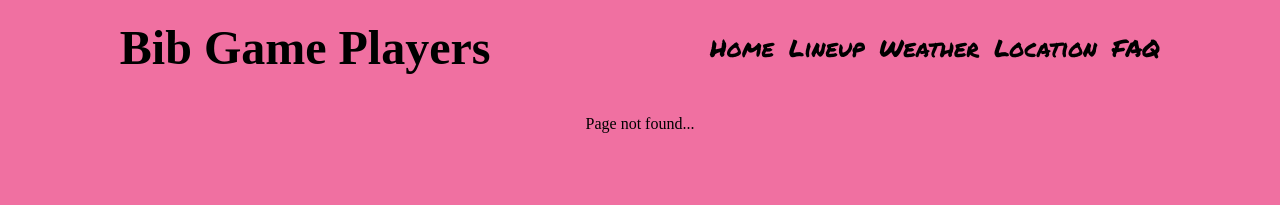
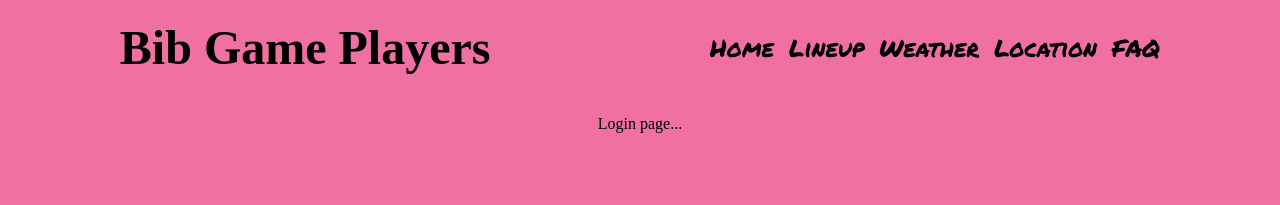
Before and after one commit to hippobobimus/football-organiser, a React (Create React App) app in the folder frontend/: page /login in a window 1280 px wide. Before the commit this address had no page. Shown: the top 205 px of the page. Built offline with nearby package versions, Linux system fonts and the light colour scheme; a web font is replaced by a local one.

Commit message:
added a login page

```diff
--- a/frontend/src/RouteSwitch.js
+++ b/frontend/src/RouteSwitch.js
@@ -3,6 +3,7 @@ import App from './App';
 import {
   Faq,
   Home,
+  Login,
   MatchLineup,
   MatchLocation,
   MatchWeather,
@@ -16,6 +17,7 @@ function RouteSwitch() {
       <Route path='/' element={<App />}>
         <Route index element={<Home />} />
         <Route path='register' element={<Register />} />
+        <Route path='login' element={<Login />} />
         <Route path='lineup' element={<MatchLineup />} />
         <Route path='weather' element={<MatchWeather />} />
         <Route path='location' element={<MatchLocation />} />
--- /dev/null
+++ b/frontend/src/routes/Login.js
@@ -0,0 +1,7 @@
+const Login = () => {
+  return (
+    <p>Login page...</p>
+  );
+}
+
+export default Login;
--- a/frontend/src/routes/index.js
+++ b/frontend/src/routes/index.js
@@ -1,5 +1,6 @@
 export { default as Faq } from './Faq';
 export { default as Home } from './Home';
+export { default as Login } from './Login';
 export { default as MatchLineup } from './MatchLineup';
 export { default as MatchLocation } from './MatchLocation';
 export { default as MatchWeather } from './MatchWeather';
```
